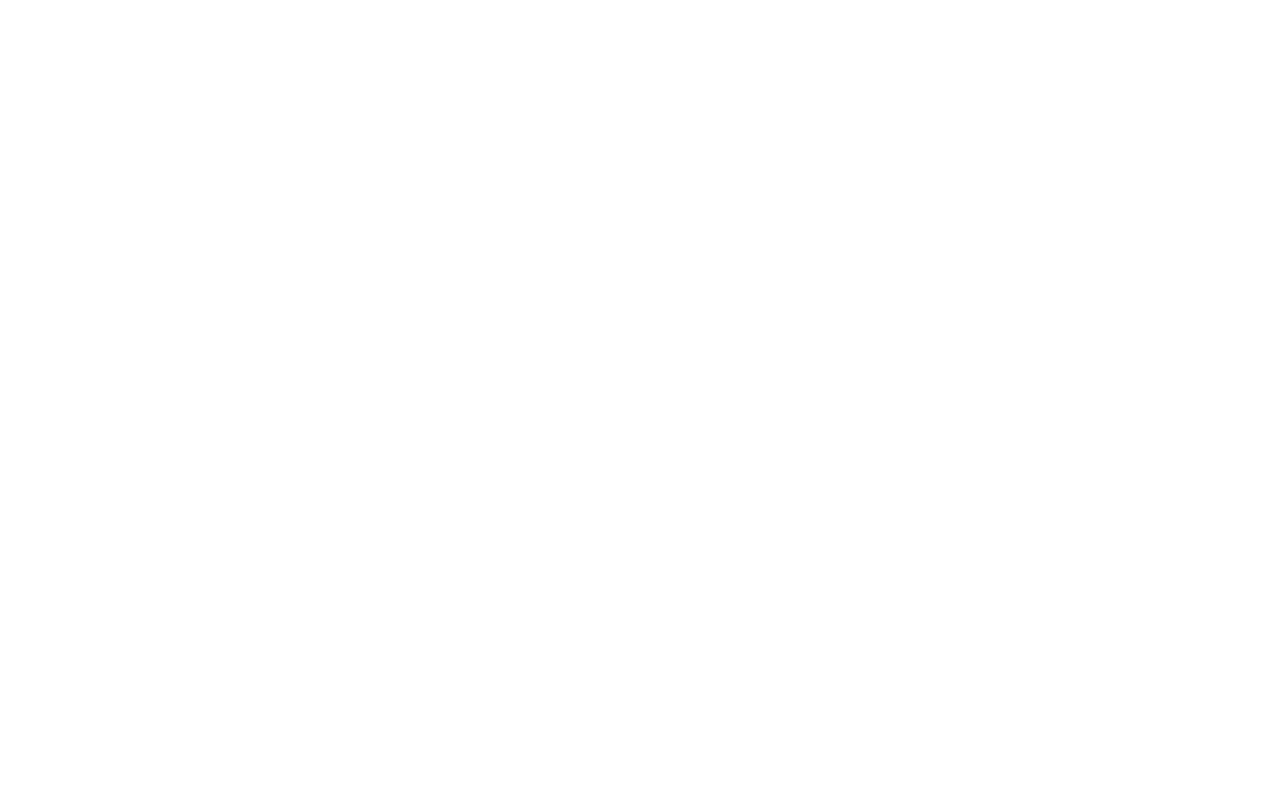
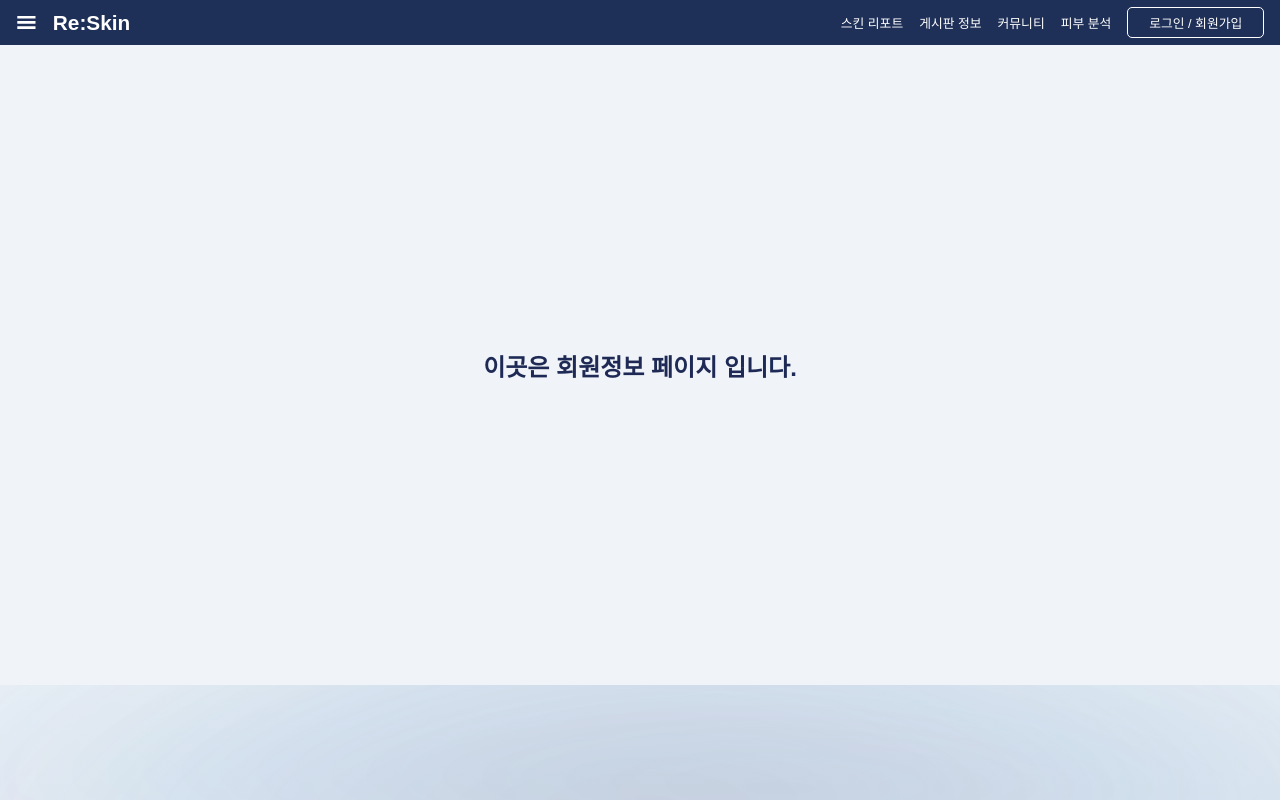
Before and after one commit to tab-captains/RE-Skin-fe, a React (Vite) app: page /profile in a window 1280 px wide. Before the commit this address had no page. Built offline with nearby package versions, Linux system fonts and the light colour scheme.

Commit message:
feat: 로그인시 우측 상단 프로필 클릭시 회원정보 페이지로 이동

```diff
--- a/src/App.jsx
+++ b/src/App.jsx
@@ -6,6 +6,7 @@
 import RootLayout from './features/layout/RootLayout';
 import LoginPage from './features/auth/pages/LoginPage';
 import RegisterPage from './features/auth/pages/RegisterPage';
+import ProfilePage from './features/auth/pages/ProfilePage';
 import AnalysisOverviewPage from './features/analysis/pages/AnalysisOverviewPage';
 import CommunityPage from './features/community/pages/CommunityPage';
 import Infoboard from "./features/infoboard/pages/InfoboardPage";
@@ -24,6 +25,7 @@
             <Route index element={<MainPage />} />
             <Route path="analysisOverview" element={<AnalysisOverviewPage />} />
             <Route path="login" element={<LoginPage />} />
+            <Route path="profile" element={<ProfilePage />} />
           <Route path="register" element={<RegisterPage />} />
             <Route path="community" element={<CommunityPage />}/>
             <Route path="infoboard" element={<Infoboard />}/>
--- /dev/null
+++ b/src/features/auth/pages/ProfilePage.jsx
@@ -0,0 +1,23 @@
+import React from 'react';
+import styled from 'styled-components';
+
+const Container = styled.div`
+    display: flex;
+    justify-content: center;
+    align-items: center;
+    height: 80vh;
+    font-size: 24px;
+    font-weight: bold;
+    color: #1e2a55;
+    background-color: #f0f3f8;
+`;
+
+const ProfilePage = () => {
+    return (
+        <Container>
+            이곳은 회원정보 페이지 입니다.
+        </Container>
+    );
+};
+
+export default ProfilePage;
--- a/src/features/common/components/Navbar.jsx
+++ b/src/features/common/components/Navbar.jsx
@@ -1,6 +1,6 @@
 import styled from "styled-components"
 /*npm install styled-component 명령어로 설치 후 사용. */
-import {Link} from "react-router-dom";
+import {Link, useNavigate} from "react-router-dom";
 import {GiHamburgerMenu} from "react-icons/gi";
 import colors from "../../common/colors";
 import { FaUserCircle } from "react-icons/fa";
@@ -81,10 +81,20 @@
   color: white;
   font-size: 0.9em;
   cursor: pointer;
+
+  transition: all 0.2s ease;
+  &:hover {
+  color: ${colors.textAccent};
+  opacity0.9;
+  }
 `;
 
 const Navbar = ()=>{
     const { isLoggedIn, user } = useAuth();
+    const navigate = useNavigate();
+    const handleProfileClick = () => {
+      navigate('/profile');
+    }
   return (
     <Nav>
       <LeftGroup>
@@ -99,7 +109,7 @@
         {!isLoggedIn ? (
           <LoginButton to="/login">로그인 / 회원가입</LoginButton>
         ) : (
-          <UserBox>
+          <UserBox onClick={handleProfileClick}>
             <FaUserCircle size={20} />
             <span>{user?.username ? `${user.username}님` : "User님"}</span>
           </UserBox>
```
